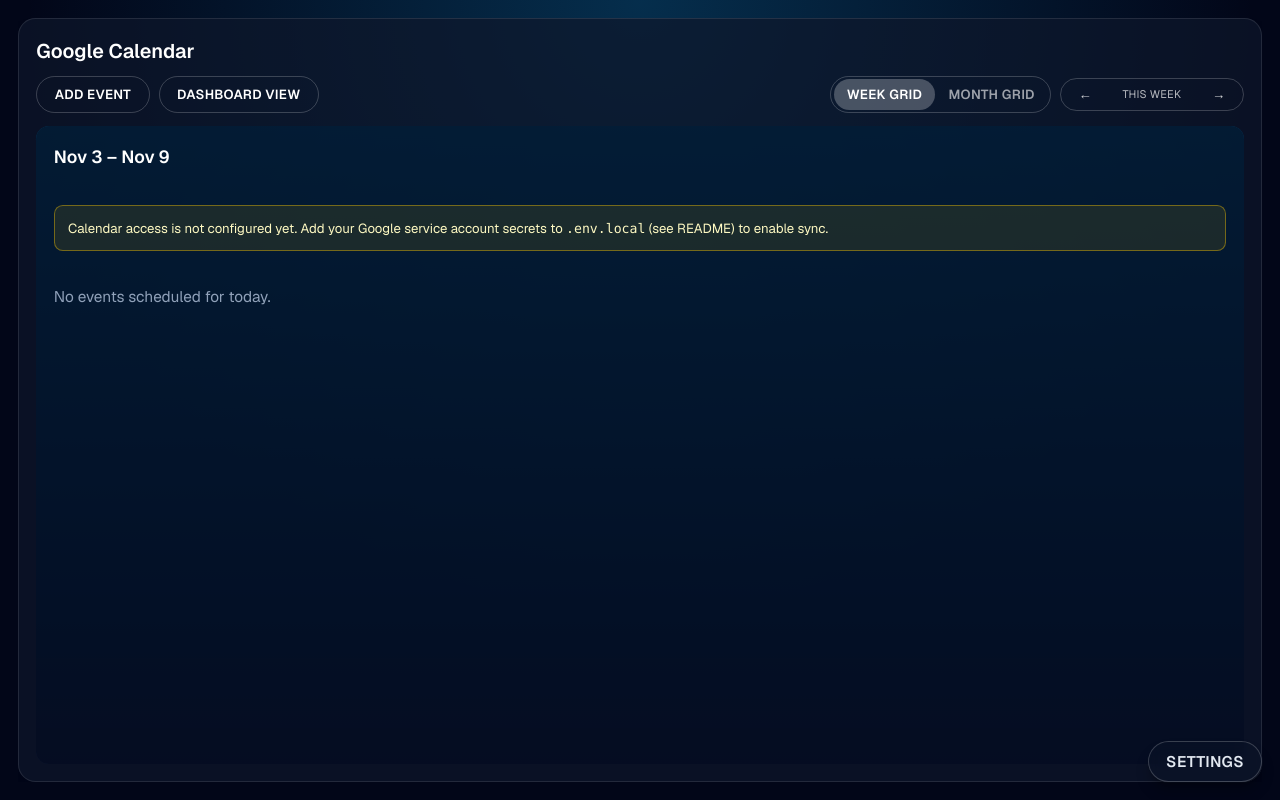
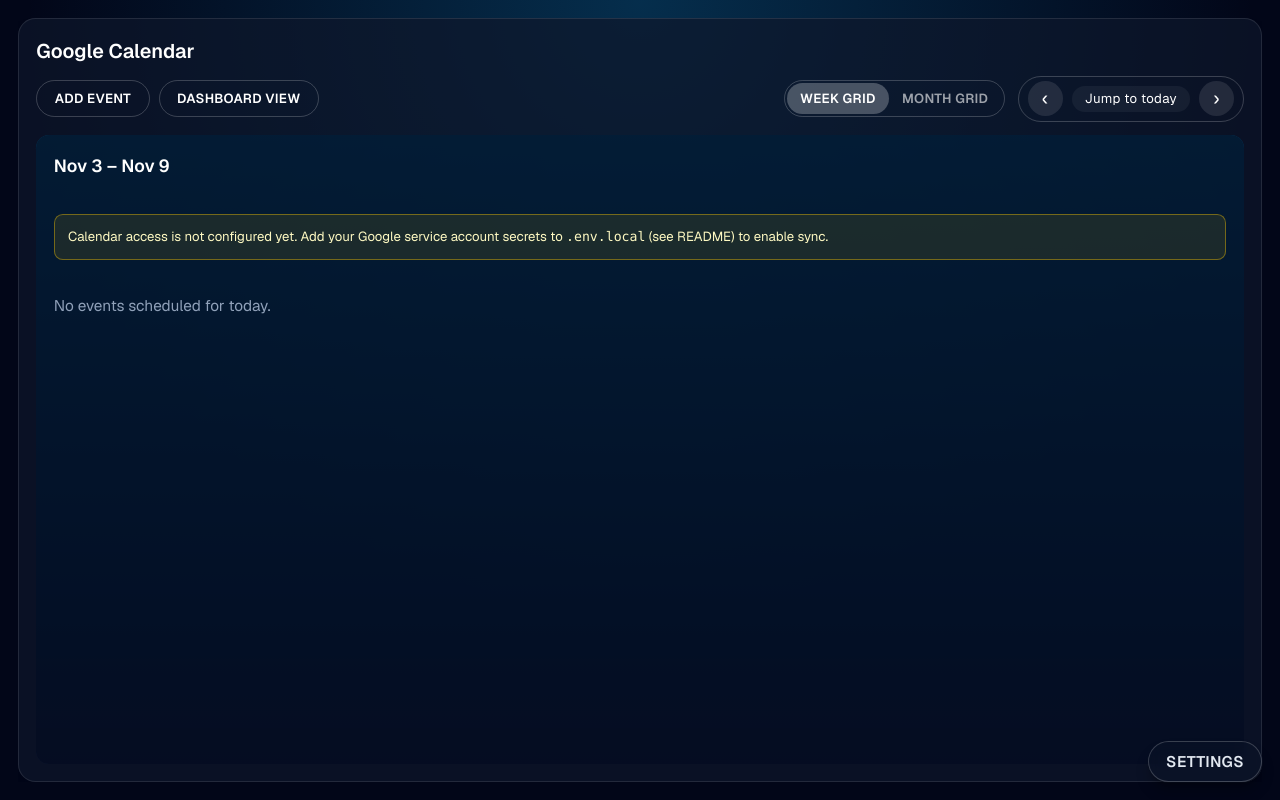
Before and after one commit to SamgeeGamwise/ProductivityApp, a Next.js app: page / in a window 1280 px wide. Both pictures are taken after a click on the button "FULL VIEW". Built offline with nearby package versions, Linux system fonts and the light colour scheme.

Commit message:
Clean up calendar views

```diff
--- a/src/components/modules/calendar-module.tsx
+++ b/src/components/modules/calendar-module.tsx
@@ -406,42 +406,44 @@
           </div>
 
           {expanded && (
-            <div className="flex flex-wrap items-center gap-2">
+            <div className="flex flex-wrap items-center gap-3">
               <div className="flex rounded-full border border-white/20 p-0.5">
-                {["week", "month"].map((mode) => (
+                {(["week", "month"] as Array<"week" | "month">).map((mode) => (
                   <button
                     key={mode}
                     type="button"
                     className={`rounded-full px-3 py-1.5 text-xs font-semibold uppercase tracking-wide transition ${
                       viewMode === mode ? "bg-white/25 text-white" : "text-white/60 hover:text-white"
                     }`}
-                    onClick={() => setViewMode(mode as "week" | "month")}
+                    onClick={() => setViewMode(mode)}
                   >
                     {mode === "week" ? "Week grid" : "Month grid"}
                   </button>
                 ))}
               </div>
-              <div className="flex items-center gap-1 rounded-full border border-white/20 px-1 py-0.5 text-xs">
+              <div className="flex items-center gap-2 rounded-full border border-white/20 px-2 py-1 text-xs uppercase tracking-wide text-white/70">
                 <button
                   type="button"
                   onClick={handlePrev}
-                  className="rounded-full px-3 py-1 text-white/80 transition hover:text-white"
+                  className="flex h-8 w-8 items-center justify-center rounded-full bg-white/10 text-lg text-white transition hover:bg-white/30"
+                  aria-label="Previous period"
                 >
-                  ←
+                  ‹
                 </button>
                 <button
                   type="button"
                   onClick={handleReset}
-                  className="rounded-full px-3 py-1 text-[11px] uppercase tracking-wide text-white/70 transition hover:text-white"
+                  className="rounded-full bg-white/5 px-3 py-1 text-white transition hover:bg-white/20"
                 >
-                  {navResetLabel}
+                  Jump to today
                 </button>
                 <button
                   type="button"
                   onClick={handleNext}
-                  className="rounded-full px-3 py-1 text-white/80 transition hover:text-white"
+                  className="flex h-8 w-8 items-center justify-center rounded-full bg-white/10 text-lg text-white transition hover:bg-white/30"
+                  aria-label="Next period"
                 >
-                  →
+                  ›
                 </button>
               </div>
             </div>
```
